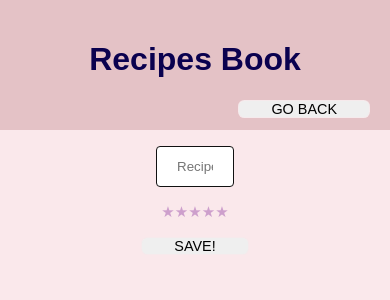
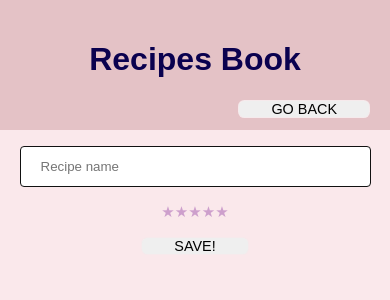
Before and after one commit to vojoup/react-cook-book, a React (Create React App) app in the folder client/: page /newRecipe in a window 390 px wide. Shown: the top 300 px of the page. Built offline with nearby package versions, Linux system fonts and the light colour scheme.

Commit message:
Add esponsive new recipe page

```diff
--- a/client/src/css/new-recipe.css
+++ b/client/src/css/new-recipe.css
@@ -13,3 +13,9 @@
   flex-direction: column;
   align-items: center;
 }
+
+@media only screen and (max-width: 415px) {
+  .new-recipe-input {
+    width: 90%;
+  }
+}
```
